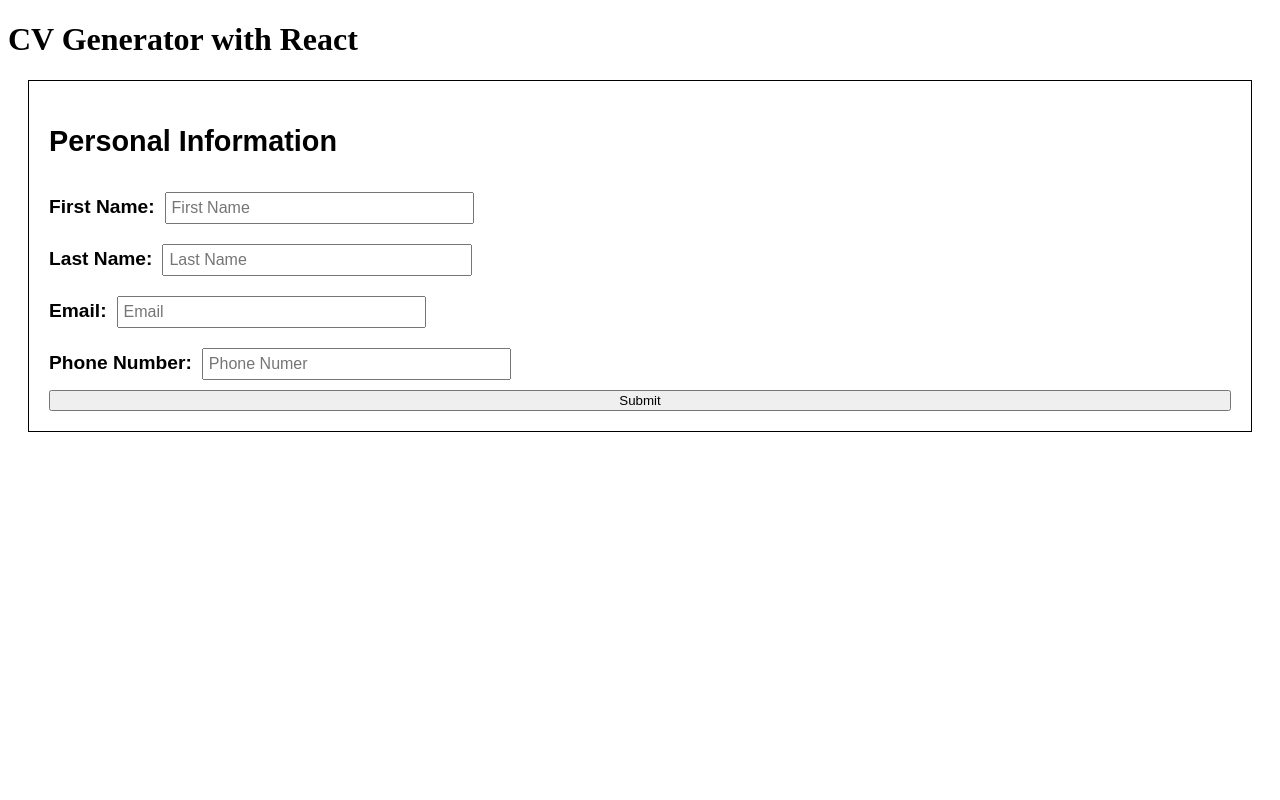
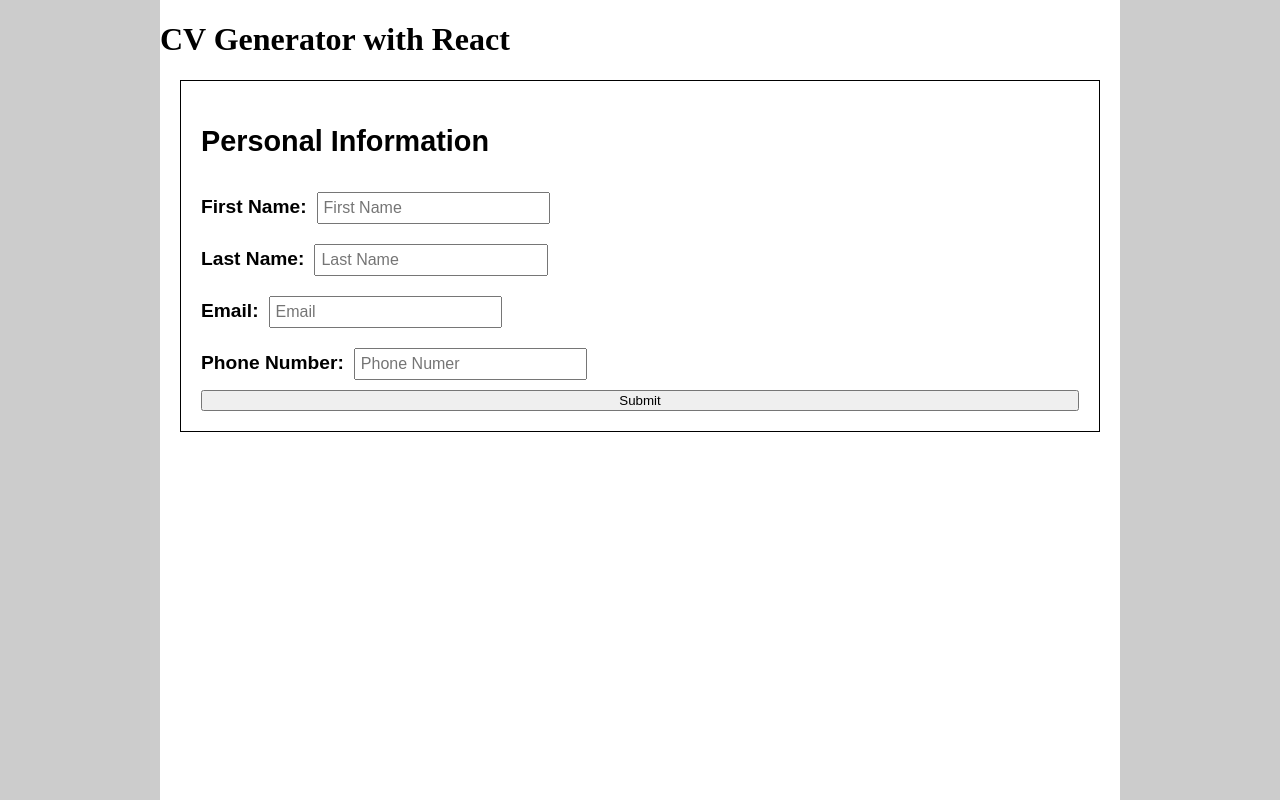
Before and after one commit to imranprice96/cv-project, a React (Create React App) app: page / in a window 1280 px wide. Built offline with nearby package versions, Linux system fonts and the light colour scheme.

Commit message:
Add css to App.js

```diff
--- /dev/null
+++ b/src/App.css
@@ -0,0 +1,14 @@
+body {
+	min-width: 100vw;
+	min-height: 100vh;
+	display: flex;
+	justify-content: center;
+	margin: 0;
+	background-color: #ccc;
+}
+
+#root {
+	min-width: 75%;
+	min-height: 100%;
+	background-color: white;
+}
--- a/src/App.js
+++ b/src/App.js
@@ -1,9 +1,10 @@
 import React from "react";
 import Form from "./components/Form";
+import "./App.css";
 
 function App() {
 	return (
-		<div>
+		<div className="main-body">
 			<Form />
 		</div>
 	);
```
